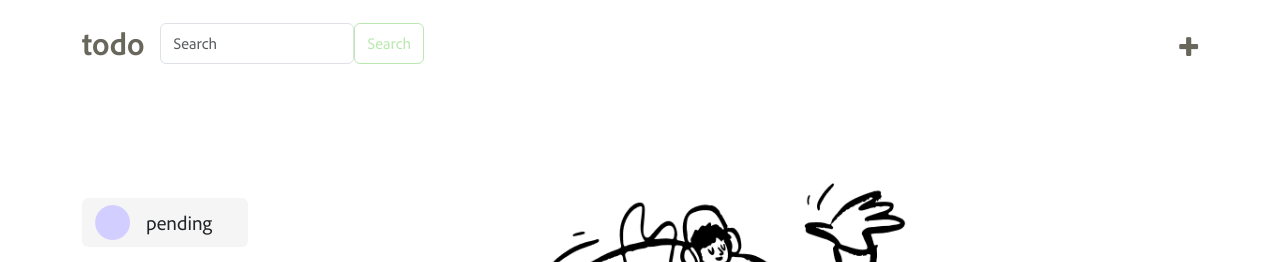
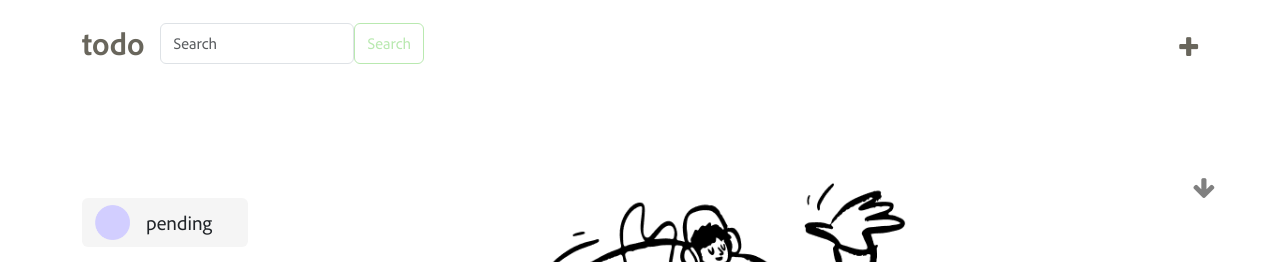
Before and after one commit to kabbo25/Minimal-Todoist, a React (Vite) app in the folder frontend/: page / in a window 1280 px wide. Shown: the top 262 px of the page. Built offline with nearby package versions, Linux system fonts and the light colour scheme.

Commit message:
adding sorting button only

```diff
--- a/frontend/src/pages/Todo/todo.jsx
+++ b/frontend/src/pages/Todo/todo.jsx
@@ -187,31 +187,31 @@ export const Todo = () => {
                             <div className="col-12">
                                 <div
                                     className=" position-relative d-flex flex-column justify-content-center h-100 align-items-end">
-                                    {/*<OverlayTrigger*/}
-                                    {/*    delay={{hide: 450, show: 100}}*/}
-                                    {/*    overlay={(props) => (*/}
-                                    {/*        <Tooltip {...props}  >*/}
-                                    {/*            Sort by priority*/}
-                                    {/*        </Tooltip>*/}
-                                    {/*    )}*/}
-                                    {/*    placement="top"*/}
-                                    {/*><Button onClick={sortTodos} variant="primary"*/}
-                                    {/*         className=" sortbtn position-absolute mt-2 mt-md-0 " style={{*/}
-                                    {/*    left: '33px',*/}
-                                    {/*    border: '0',*/}
-                                    {/*    color: 'gray',*/}
-                                    {/*    top: "22%",*/}
-                                    {/*    width: '120px',*/}
-                                    {/*    backgroundColor: "#ffffff",*/}
-                                    {/*    margin: '0',*/}
-                                    {/*    fontWeight: 'bold'*/}
-                                    {/*}}>*/}
-                                    {/*    <i className={`fa ${sortOrder === 'asc' ? 'fa-arrow-down' : 'fa-arrow-up'} icon pe-1`}/>*/}
-                                    {/*    /!* onhover text visible in span*!/*/}
-                                    {/*    <span className='tohide'>Sort</span>*/}
-                                    {/*</Button>*/}
+                                    <OverlayTrigger
+                                        delay={{hide: 450, show: 100}}
+                                        overlay={(props) => (
+                                            <Tooltip {...props}  >
+                                                Sort by priority
+                                            </Tooltip>
+                                        )}
+                                        placement="top"
+                                    ><Button onClick={sortTodos} variant="primary"
+                                             className=" sortbtn position-absolute mt-2 mt-md-0 " style={{
+                                        left: '33px',
+                                        border: '0',
+                                        color: 'gray',
+                                        top: "22%",
+                                        width: '120px',
+                                        backgroundColor: "#ffffff",
+                                        margin: '0',
+                                        fontWeight: 'bold'
+                                    }}>
+                                        <i className={`fa ${sortOrder === 'asc' ? 'fa-arrow-down' : 'fa-arrow-up'} icon pe-1`}/>
+                                        {/* onhover text visible in span*/}
+                                        <span className='tohide'>Sort</span>
+                                    </Button>
 
-                                    {/*</OverlayTrigger>*/}
+                                    </OverlayTrigger>
                                     {/*<OverlayTrigger*/}
                                     {/*    delay={{hide: 450, show: 100}}*/}
                                     {/*    overlay={(props) => (*/}
```
